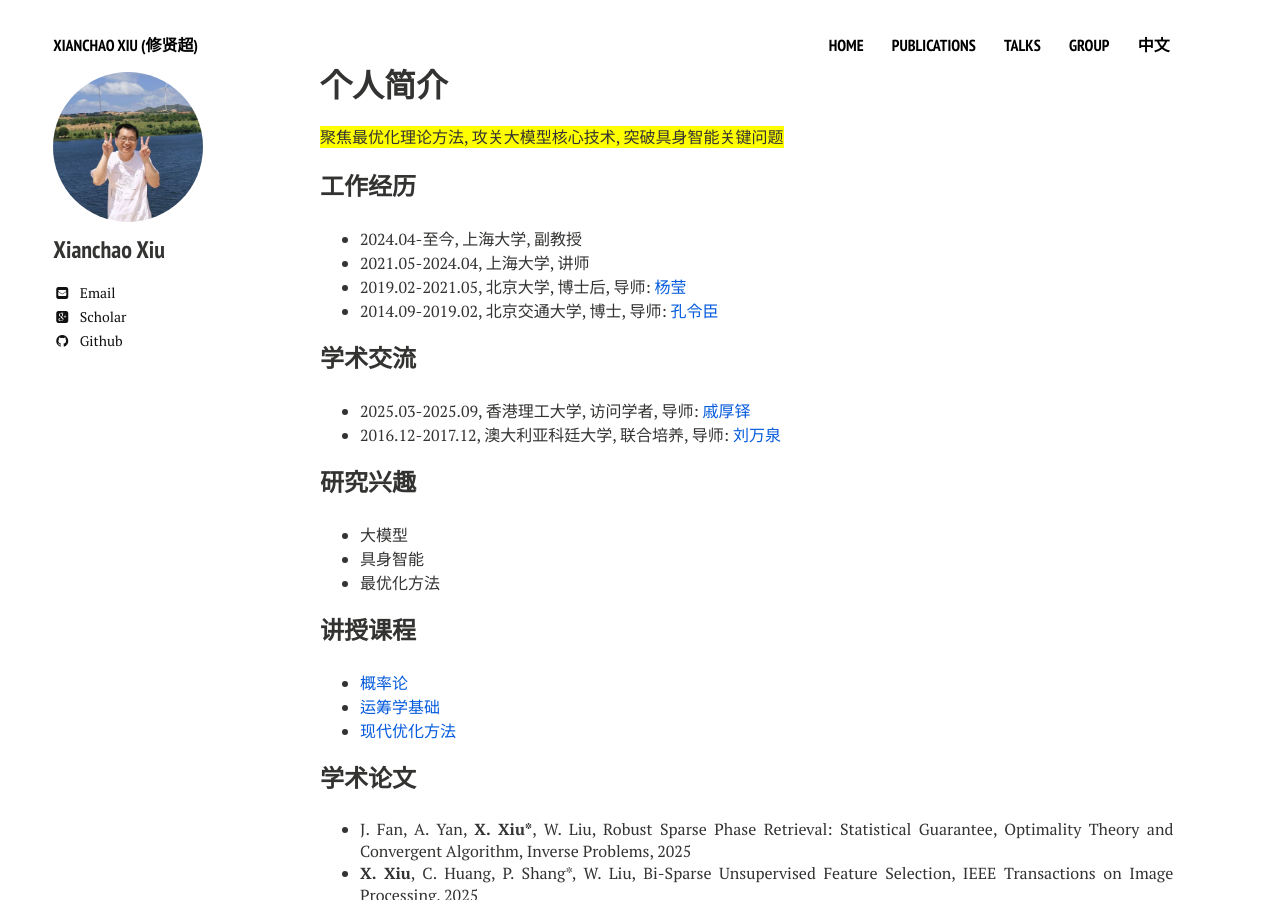
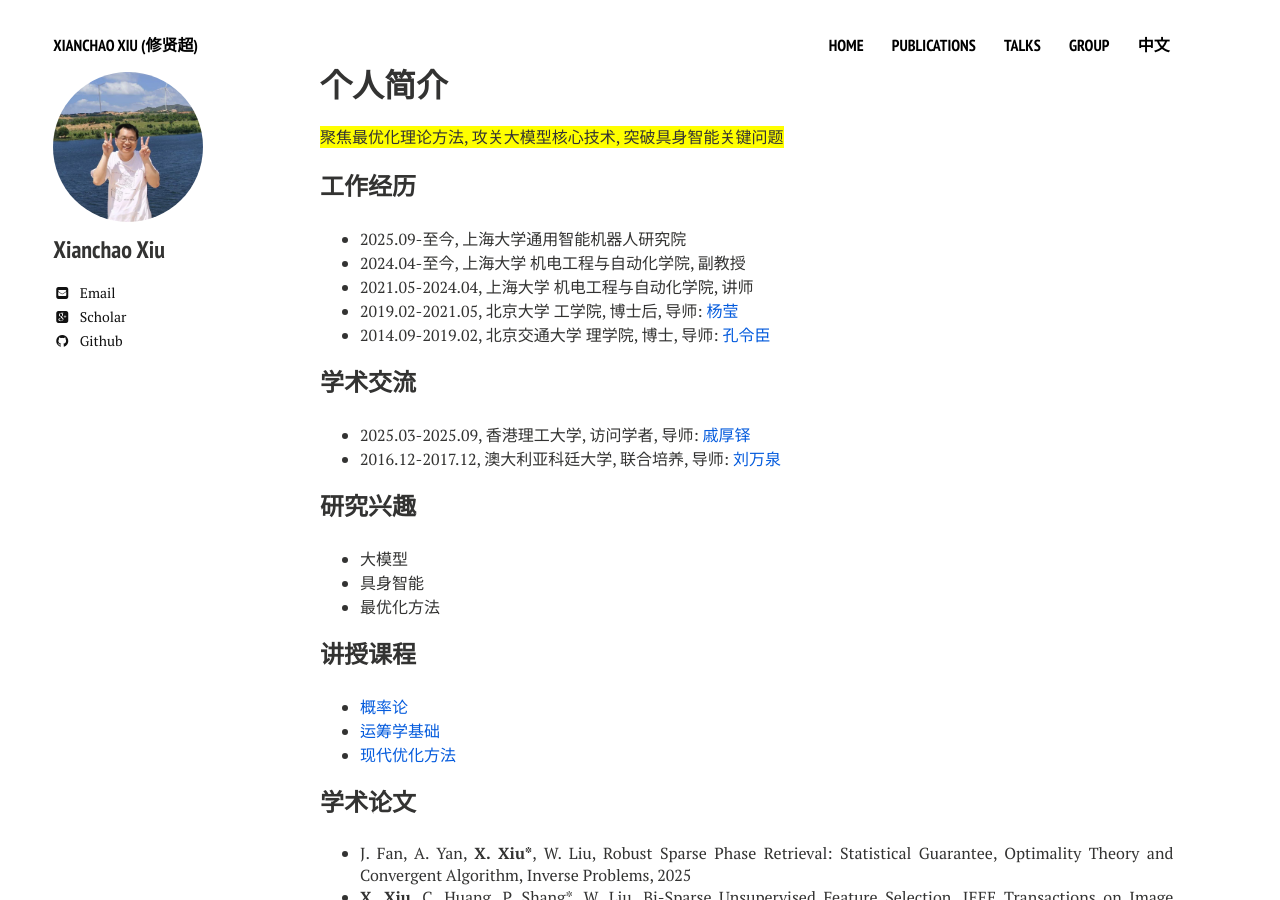
Before and after one commit to xianchaoxiu/xianchaoxiu.github.io, a Jekyll site: the page built from chinese/index.md, in a window 1280 px wide and 900 px high. Built offline with Jekyll 4.4.1, drawn with Linux system fonts in a browser that asks for light colours; nearby versions of some CDN libraries.

Commit message:
Update index.md

```diff
--- a/chinese/index.md
+++ b/chinese/index.md
@@ -12,10 +12,11 @@ share: false
 
 
 ### 工作经历
-* 2024.04-至今, 上海大学, 副教授 <br>
-* 2021.05-2024.04, 上海大学, 讲师 <br>
-* 2019.02-2021.05, 北京大学, 博士后, 导师: <a href="https://www.coe.pku.edu.cn/teaching/all_time/7262.html" class="textlink" target="_blank">杨莹</a> <br>
-* 2014.09-2019.02, 北京交通大学, 博士, 导师: <a href="https://faculty.bjtu.edu.cn/8316/" class="textlink" target="_blank">孔令臣</a> <br>
+* 2025.09-至今, 上海大学通用智能机器人研究院 <br>
+* 2024.04-至今, 上海大学 机电工程与自动化学院, 副教授 <br>
+* 2021.05-2024.04, 上海大学 机电工程与自动化学院, 讲师 <br>
+* 2019.02-2021.05, 北京大学 工学院, 博士后, 导师: <a href="https://www.coe.pku.edu.cn/teaching/all_time/7262.html" class="textlink" target="_blank">杨莹</a> <br>
+* 2014.09-2019.02, 北京交通大学 理学院, 博士, 导师: <a href="https://faculty.bjtu.edu.cn/8316/" class="textlink" target="_blank">孔令臣</a> <br>
 
 ### 学术交流
 * 2025.03-2025.09, 香港理工大学, 访问学者, 导师: <a href="https://www.polyu.edu.hk/ama/people/academic-staff/prof-qi-houduo/" class="textlink" target="_blank">戚厚铎</a> <br>
```
